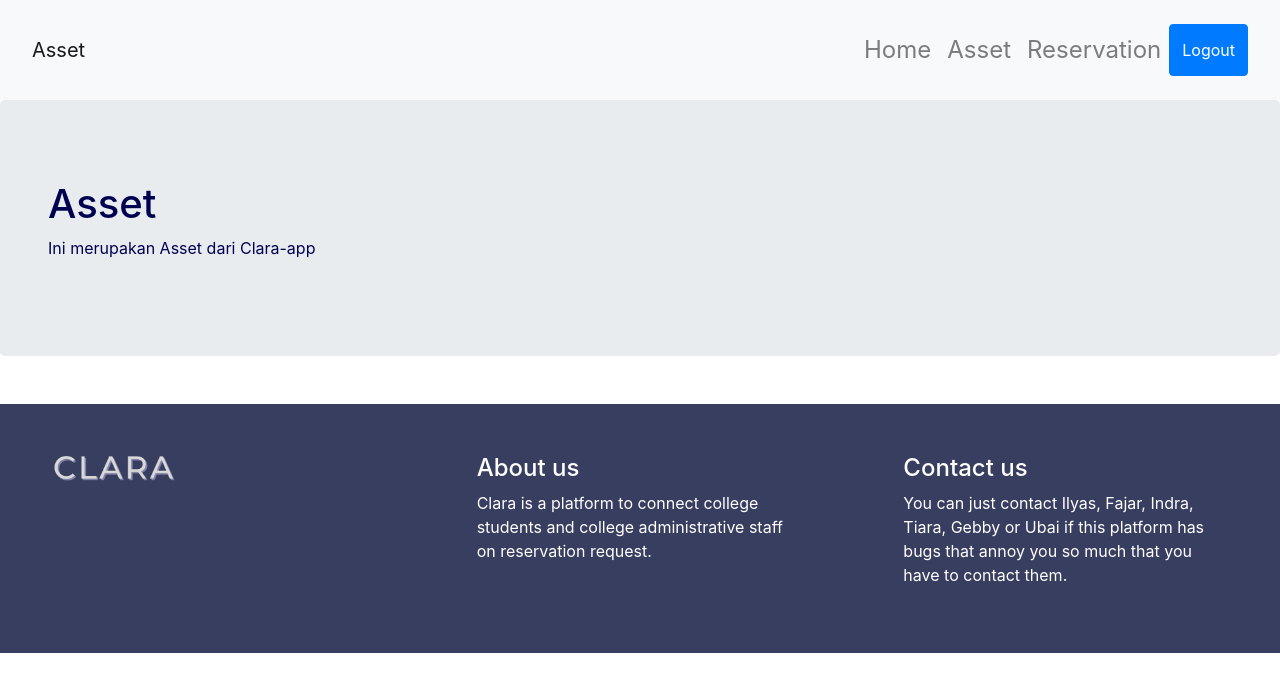
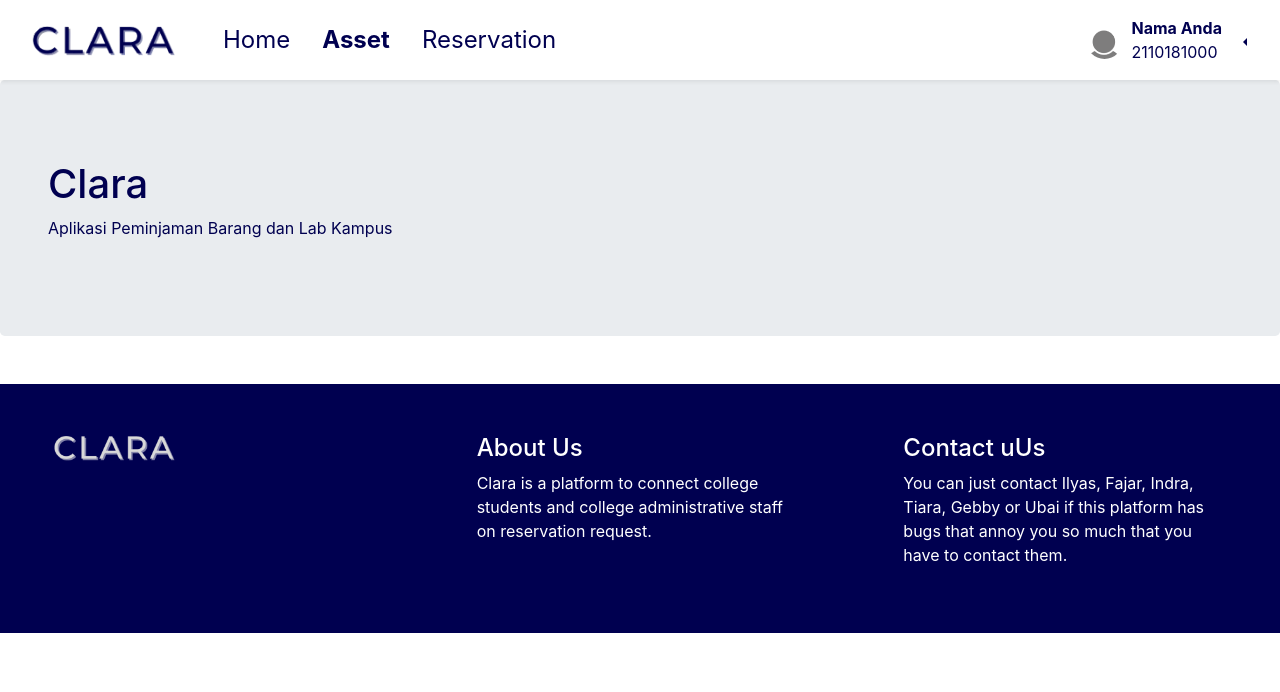
Before and after one commit to fajar-sn/clara-frontend, a React (Create React App) app: page /asset in a window 1280 px wide. Shown: the top 692 px of the page. Built offline with nearby package versions, Linux system fonts and the light colour scheme; no server answers; sample sign-in values are in the browser's storage.

Commit message:
revisi pages & components

```diff
--- a/src/components/Footer.js
+++ b/src/components/Footer.js
@@ -4,20 +4,20 @@ import { Container, Row, Col, CardGroup, Card, Image } from 'react-bootstrap';
 function ClaraFooter(){
     return(
         <footer className="mt-5">
-            <Container style={{ backgroundColor: "#383E5F"}} fluid>
+            <Container style={{ backgroundColor: "#000050"}} fluid>
                 <Row>
                     <Col style={{ padding: "50px" }}>
                         <Image alt="logo" src={require("./ClaraLogoWhite.png")} />
                     </Col>
                     <Col style={{ color: "white", padding: "50px"}}>
-                        <h4>About us</h4>
+                        <h4>About Us</h4>
                         <p>Clara is a platform to connect college
                             students and college administrative staff
                             on reservation request.
                         </p>
                     </Col>
                     <Col style={{ color: "white", padding: "50px"}}>
-                        <h4>Contact us</h4>
+                        <h4>Contact uUs</h4>
                         <p>You can just contact Ilyas, Fajar, Indra, Tiara, Gebby or
                             Ubai if this platform has bugs that annoy you so much
                             that you have to contact them.
--- a/src/components/Navbar.js
+++ b/src/components/Navbar.js
@@ -18,7 +18,6 @@ class ClaraNavbar extends React.Component{
 	asset = 'Asset';
 	reservation = 'Reservation';
 
-
 	constructor(props){
 		super(props);
 		if(this.props.currentPage.toUpperCase() == this.home.toUpperCase()){
@@ -34,12 +33,10 @@ class ClaraNavbar extends React.Component{
 		return <b>{text}</b>;
 	}
 
-
 	//<Navbar bg="light" className="d-flex">
 	render(){
 		return(
-
-			<Navbar className="d-flex shadow-sm">
+			<Navbar className="d-flex shadow-sm" expand="lg">
 				<Nav.Link href="/home">
 		            <Navbar.Brand color="white">
 		            	<Image alt="Clara" src={require("./ClaraLogo.png")}/>
@@ -49,24 +46,18 @@ class ClaraNavbar extends React.Component{
             	<Nav.Link href="/home" className="text-primary">{this.home}</Nav.Link>
             	<Nav.Link href="/asset" className="text-primary">{this.asset}</Nav.Link>
             	<Nav.Link className="mr-auto text-primary" href="/reservation">{this.reservation}</Nav.Link>
-
-
             	<Navbar.Text className="mr-2 title"><Image src={require("./DefaultProfile.png")} roundedCircle /></Navbar.Text>
 	            <Navbar.Text className="mr-2 text-primary"><b>Nama Anda</b><br/>2110181000</Navbar.Text>
 	            <Dropdown drop="left" key="down">
 	            	<Dropdown.Toggle className="navbar-button">
-
 					</Dropdown.Toggle>
 					<Dropdown.Menu>
-						<Dropdown.Item href="#/action-1">Logout</Dropdown.Item>
+						<Dropdown.Item href="/">Log Out</Dropdown.Item>
 					</Dropdown.Menu>
-
 				</Dropdown>
-
-
 	      	</Navbar>
 		)
 	}
 }
 
-export default ClaraNavbar
+export default ClaraNavbar;
--- a/src/pages/Asset.js
+++ b/src/pages/Asset.js
@@ -10,6 +10,7 @@ import { Link, useHistory } from "react-router-dom";
 import { logout } from "utils/auth";
 import axios from "axios";
 import { GET_FILMS } from "constants/urls";
+import ClaraNavbar from "../components/Navbar"
 import ClaraFooter from "../components/Footer";
 
 const Asset = () => {
@@ -40,29 +41,22 @@ const Asset = () => {
 
   return (
     <div>
-      <Navbar bg="light" expand="lg">
-        <Container className="p-3" fluid={true}>
-          <Link to="/">
-            <Navbar.Brand color="white">Asset</Navbar.Brand>
-          </Link>
-          <Navbar.Toggle aria-controls="basic-navbar-nav" />
-          <Navbar.Collapse id="basic-navbar-nav">
+      <ClaraNavbar currentPage='Asset'/>
+        <Container>
+          <Navbar.Collapse>
             <Nav className="ml-auto">
             <Link className="nav-link" to="/">Home</Link>
-                <Link className="nav-link" to="/asset">Asset</Link>
-                <Link className="nav-link" to="/reservation">Reservation</Link>
               <Button variant="primary" onClick={_onLogout}>
                 Logout
               </Button>
             </Nav>
           </Navbar.Collapse>
-        </Container >
-      </Navbar>
+        </Container>
       <Jumbotron>
         <Container className="p-3" fluid={true}>
-          <h1>Asset</h1>
+          <h1>Clara</h1>
           <p>
-            Ini merupakan Asset dari Clara-app
+            Aplikasi Peminjaman Barang dan Lab Kampus
           </p>
         </Container>
       </Jumbotron>
--- a/src/pages/Dashboard.js
+++ b/src/pages/Dashboard.js
@@ -1,13 +1,3 @@
-/*
-  Ini halaman dashboard, sebenernya gak sehat cara setstate kayak gini, harusnya pake useReducer
-  karena tiap setState itu komponennya rerender (ngefek ke performa nanti).
-  Cuman karena biar simpel ya gini dulu aja gpp (useReducer agak mbingungi)
-
-  Disini pas baru render component, fungsi didalam useEffect kepanggil, dia ngefetch API dari API-nya
-  Studio Ghibli (disclaimer: aku bukan wibu). Fetchnya pake axios biar gampang, terus render sesuai
-  kondisi state film / error / loading pake inline conditional.
-*/
-
 import React from "react";
 import {
   Button,
@@ -42,11 +32,9 @@ const Dashboard = () => {
     return () => {};
   }, []);
 
-
-
   return (
     <div>
-      <ClaraNavbar currentPage='Home'/>
+      <ClaraNavbar currentPage=''/>
       <Jumbotron>
         <Container className="p-3" fluid={true}>
           <h1>Clara</h1>
--- a/src/pages/Home.js
+++ b/src/pages/Home.js
@@ -1,32 +1,69 @@
 import React from "react";
-import { Button, Container, Nav, Navbar, Jumbotron } from "react-bootstrap";
-import { Link } from "react-router-dom";
+import {
+  Button,
+  Container,
+  Nav,
+  Navbar,
+  Jumbotron,
+} from "react-bootstrap";
+import { Link, useHistory } from "react-router-dom";
+import { logout } from "utils/auth";
+import axios from "axios";
+import { GET_FILMS } from "constants/urls";
 import ClaraFooter from "../components/Footer";
 
 const Home = () => {
+  const history = useHistory();
+  const [loading, setLoading] = React.useState(true);
+  const [error, setError] = React.useState(false);
+  const [film, setFilm] = React.useState();
+
+  React.useEffect(() => {
+    axios
+      .get(GET_FILMS)
+      .then((res) => {
+        setLoading(false);
+        setFilm(res.data);
+      })
+      .catch((err) => {
+        setLoading(false);
+        setError(true);
+        console.warn(err);
+      });
+    return () => {};
+  }, []);
+
+  const _onLogout = () => {
+    logout();
+    history.replace("/");
+  };
+
   return (
     <div>
       <Navbar bg="light" expand="lg">
         <Container className="p-3" fluid={true}>
           <Link to="/">
-            <Navbar.Brand color="white">Home</Navbar.Brand>
+            <Navbar.Brand color="white">Asset</Navbar.Brand>
           </Link>
           <Navbar.Toggle aria-controls="basic-navbar-nav" />
           <Navbar.Collapse id="basic-navbar-nav">
             <Nav className="ml-auto">
-              <Link to="/login">
-                <Button variant="primary">
-                  {localStorage.getItem("USER") ? "Dashboard" : "Login"}
-                </Button>
-              </Link>
+            <Link className="nav-link" to="/">Home</Link>
+                <Link className="nav-link" to="/asset">Asset</Link>
+                <Link className="nav-link" to="/reservation">Reservation</Link>
+              <Button variant="primary" onClick={_onLogout}>
+                Logout
+              </Button>
             </Nav>
           </Navbar.Collapse>
-        </Container>
+        </Container >
       </Navbar>
       <Jumbotron>
         <Container className="p-3" fluid={true}>
-          <h1>Clara</h1>
-          <p>Aplikasi Peminjaman Barang dan Lab Kampus</p>
+          <h1>Asset</h1>
+          <p>
+            Ini merupakan Asset dari Clara-app
+          </p>
         </Container>
       </Jumbotron>
       <ClaraFooter />
--- /dev/null
+++ b/src/pages/HomePage.js
@@ -0,0 +1,50 @@
+import React from "react";
+import {
+  Button,
+  Container,
+  Nav,
+  Navbar,
+  Jumbotron,
+} from "react-bootstrap";
+import { Link } from "react-router-dom";
+import { logout } from "utils/auth";
+import axios from "axios";
+import { GET_FILMS } from "constants/urls";
+import ClaraNavbar from "../components/Navbar"
+import ClaraFooter from "../components/Footer";
+
+
+const HomePage = () => {
+  return (
+    <div>
+      <Navbar bg="light" expand="lg">
+        <Container className="p-3" fluid={true}>
+          <Link to="/">
+            <Navbar.Brand color="white">Home</Navbar.Brand>
+          </Link>
+          <Navbar.Toggle aria-controls="basic-navbar-nav" />
+          <Navbar.Collapse id="basic-navbar-nav">
+            <Nav className="ml-auto">
+              <Link to="/login">
+                <Button variant="primary">
+                  {localStorage.getItem("USER") ? "Home" : "Login"}
+                </Button>
+              </Link>
+            </Nav>
+          </Navbar.Collapse>
+        </Container>
+      </Navbar>
+      <Jumbotron>
+        <Container className="p-3" fluid={true}>
+          <h1>Clara</h1>
+          <p>Aplikasi Peminjaman Barang dan Lab Kampus</p>
+        </Container>
+      </Jumbotron>
+      <ClaraFooter />
+    </div>
+
+
+  );
+};
+
+export default HomePage;
--- a/src/pages/Login.js
+++ b/src/pages/Login.js
@@ -33,7 +33,7 @@ const HomePage = () => {
       <Navbar bg="light" expand="lg">
         <Container>
           <Link to="/">
-            <Navbar.Brand color="white">Login</Navbar.Brand>
+            <Navbar.Brand color="white">Log In</Navbar.Brand>
           </Link>
         </Container>
       </Navbar>
@@ -70,7 +70,7 @@ const HomePage = () => {
             />
           </Form.Group>
           <Button variant="primary" onClick={_onSubmit}>
-            Submit
+            Log In
           </Button>
         </Form>
       </Container>
--- a/src/pages/Reservation.js
+++ b/src/pages/Reservation.js
@@ -10,7 +10,8 @@ import { Link, useHistory } from "react-router-dom";
 import { logout } from "utils/auth";
 import axios from "axios";
 import { GET_FILMS } from "constants/urls";
-import ClaraFooter from "components/Footer";
+import ClaraNavbar from "../components/Navbar"
+import ClaraFooter from "../components/Footer";
 
 const Reservation = () => {
   const history = useHistory();
@@ -40,29 +41,22 @@ const Reservation = () => {
 
   return (
     <div>
-      <Navbar bg="light" expand="lg">
-        <Container className="p-3" fluid={true}>
-          <Link to="/">
-            <Navbar.Brand color="white">Reservation</Navbar.Brand>
-          </Link>
-          <Navbar.Toggle aria-controls="basic-navbar-nav" />
-          <Navbar.Collapse id="basic-navbar-nav">
+      <ClaraNavbar currentPage='Reservation'/>
+        <Container>
+          <Navbar.Collapse>
             <Nav className="ml-auto">
             <Link className="nav-link" to="/">Home</Link>
-                <Link className="nav-link" to="/asset">Asset</Link>
-                <Link className="nav-link" to="/reservation">Reservation</Link>
               <Button variant="primary" onClick={_onLogout}>
                 Logout
               </Button>
             </Nav>
           </Navbar.Collapse>
-        </Container >
-      </Navbar>
+        </Container>
       <Jumbotron>
         <Container className="p-3" fluid={true}>
-          <h1>Reservation</h1>
+          <h1>Clara</h1>
           <p>
-          Ini merupakan Reservation dari Clara-app
+            Aplikasi Peminjaman Barang dan Lab Kampus
           </p>
         </Container>
       </Jumbotron>
--- a/src/routes.js
+++ b/src/routes.js
@@ -1,4 +1,5 @@
 import Login from "pages/Login";
+import HomePage from "pages/HomePage";
 import Home from "pages/Home";
 import Dashboard from "pages/Dashboard";
 import Asset from "pages/Asset";
@@ -13,11 +14,18 @@ export const APP_ROUTE = [
     restricted: true,
   },
   {
-    name: "Home",
+    name: "HomePage",
     path: "/",
     exact: true,
+    component: HomePage,
+    restricted: false,
+  },
+  {
+    name: "Home",
+    path: "/home",
+    exact: true,
     component: Home,
-    restricted: false,
+    private: true,
   },
   {
     name: "Dashboard",
```
